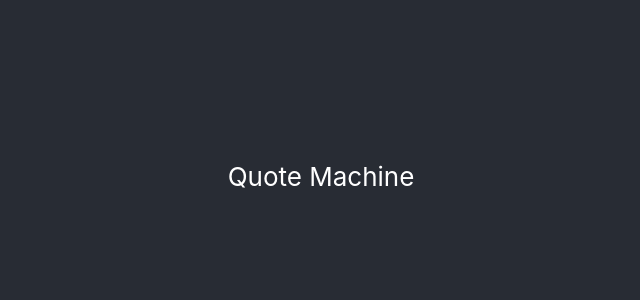
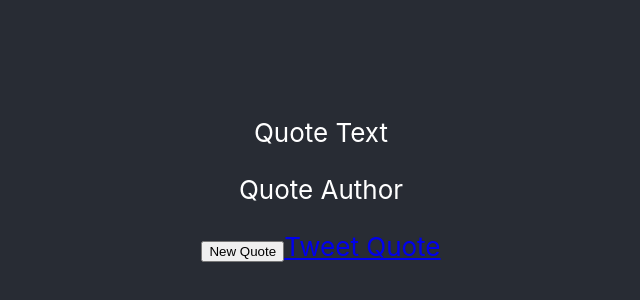
Before and after one commit to jfranklin12/random-quote-machine, a React (Create React App) app: page / in a window 1280 px wide. Shown: the part 224-524 px from the top of the page, without its empty margins (319-959 px from the left). Built offline with nearby package versions, Linux system fonts and the light colour scheme.

Commit message:
initial page layout created

```diff
--- a/package.json
+++ b/package.json
@@ -6,6 +6,7 @@
     "@testing-library/jest-dom": "^5.16.5",
     "@testing-library/react": "^13.4.0",
     "@testing-library/user-event": "^13.5.0",
+    "node-sass": "^7.0.3",
     "react": "^18.2.0",
     "react-dom": "^18.2.0",
     "react-scripts": "5.0.1",
--- a/src/App.css
+++ /dev/null
@@ -1,38 +0,0 @@
-.App {
-  text-align: center;
-}
-
-.App-logo {
-  height: 40vmin;
-  pointer-events: none;
-}
-
-@media (prefers-reduced-motion: no-preference) {
-  .App-logo {
-    animation: App-logo-spin infinite 20s linear;
-  }
-}
-
-.App-header {
-  background-color: #282c34;
-  min-height: 100vh;
-  display: flex;
-  flex-direction: column;
-  align-items: center;
-  justify-content: center;
-  font-size: calc(10px + 2vmin);
-  color: white;
-}
-
-.App-link {
-  color: #61dafb;
-}
-
-@keyframes App-logo-spin {
-  from {
-    transform: rotate(0deg);
-  }
-  to {
-    transform: rotate(360deg);
-  }
-}
--- a/src/App.js
+++ b/src/App.js
@@ -1,14 +1,14 @@
-import './App.css';
+import './App.scss';
 
 function App() {
   return (
-    <div className="App">
-      <header className="App-header">
-        <p>
-          Quote Machine
-        </p>
-
-      </header>
+    <div className='App'>
+      <div id='quote-box'>
+        <p id='text'>Quote Text</p>
+        <p id='author'>Quote Author</p>
+        <button id='new-quote'>New Quote</button>
+        <a id='tweet-quote' target='blank' href='twitter.com/intent/tweet'>Tweet Quote</a>
+      </div>
     </div>
   );
 }
--- /dev/null
+++ b/src/App.scss
@@ -0,0 +1,11 @@
+.App {
+  text-align: center;
+  background-color: #282c34;
+  min-height: 100vh;
+  display: flex;
+  flex-direction: column;
+  align-items: center;
+  justify-content: center;
+  font-size: calc(10px + 2vmin);
+  color: white;
+}
--- a/src/index.js
+++ b/src/index.js
@@ -1,6 +1,6 @@
 import React from 'react';
 import ReactDOM from 'react-dom/client';
-import './index.css';
+import './index.scss';
 import App from './App';
 import reportWebVitals from './reportWebVitals';
 
```
Also changed, not shown: src/index.scss (renamed from src/index.css), 1 other file (tests, documents, lock files or other folders).
